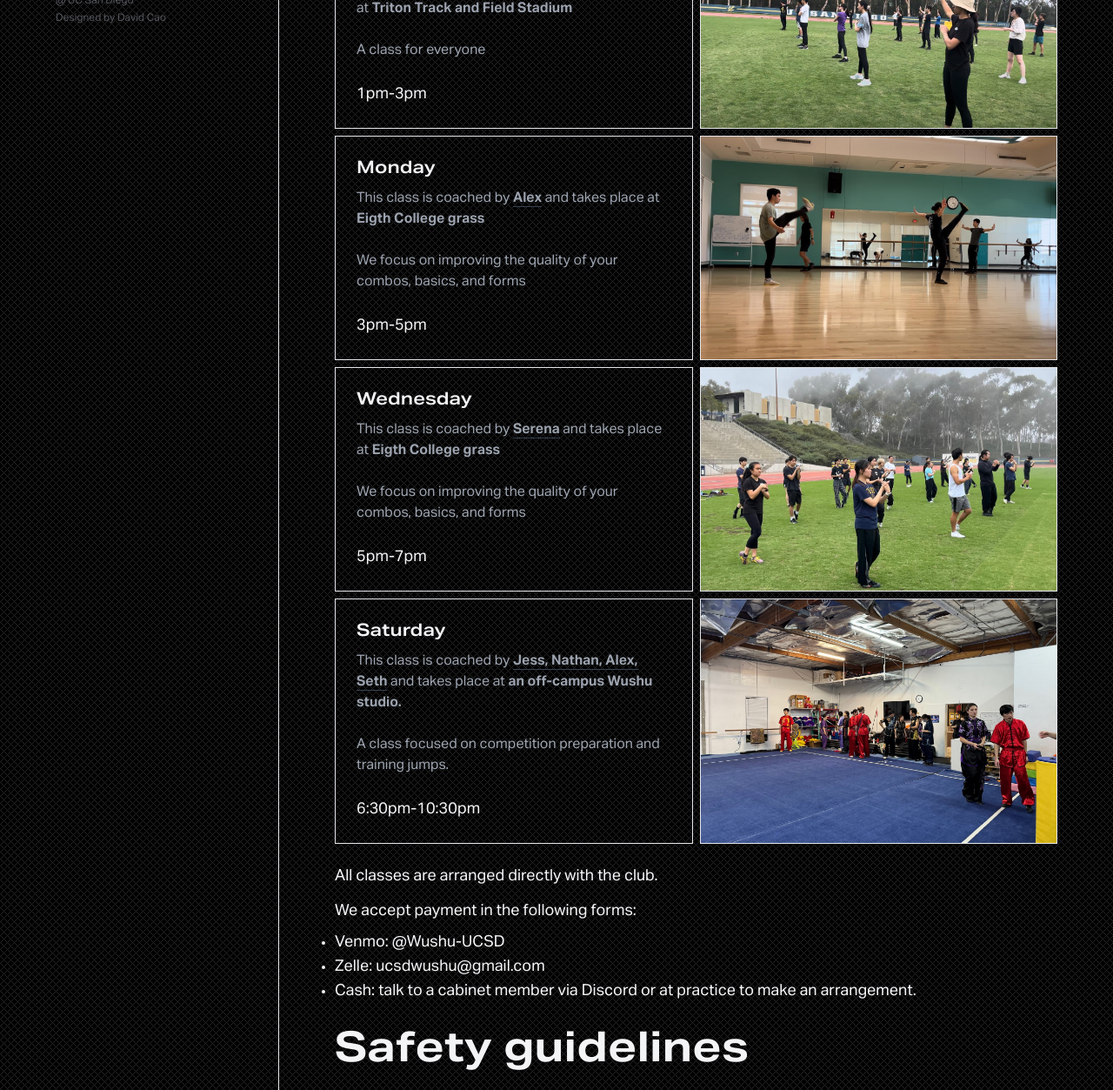
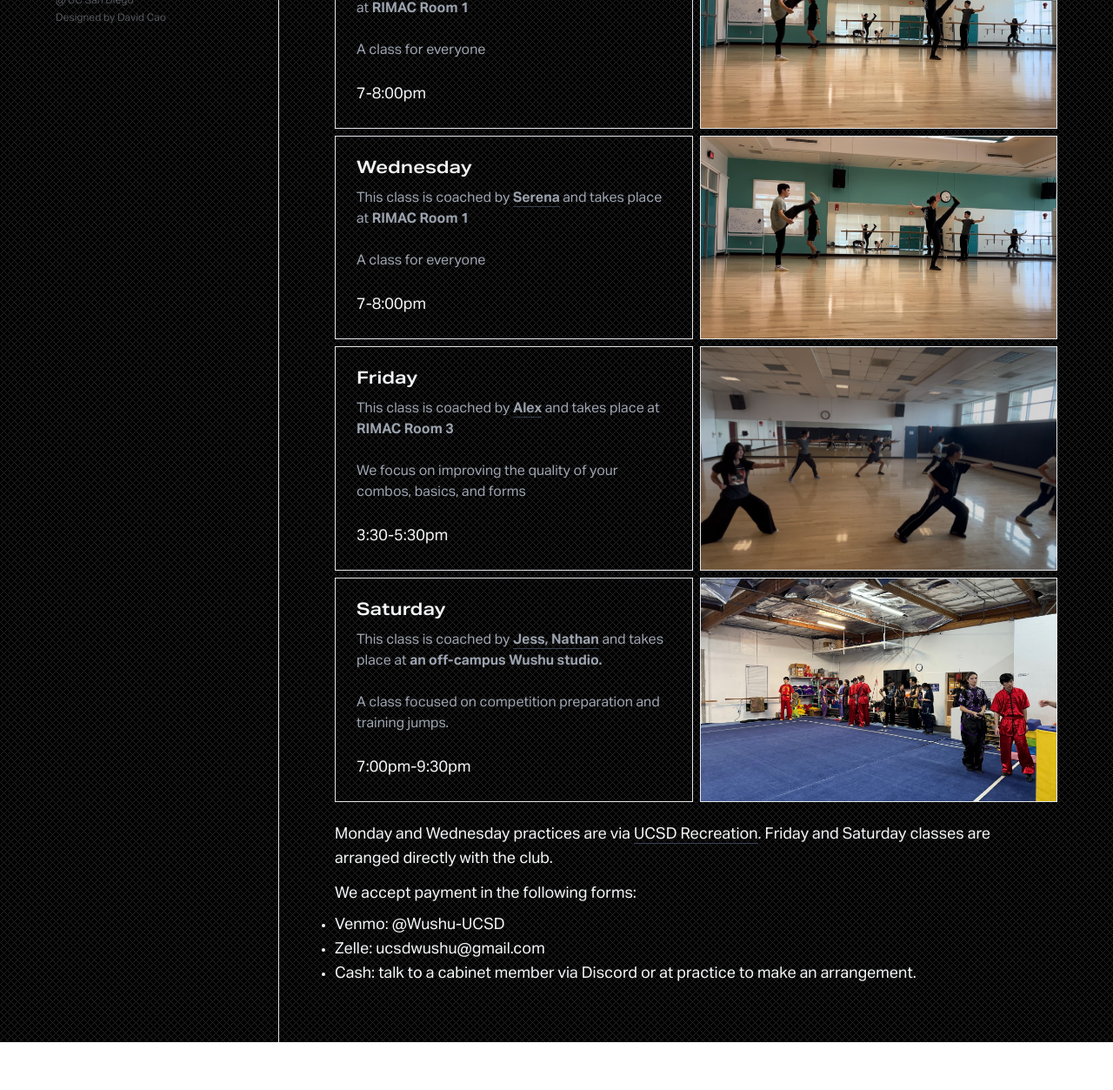
Before and after one commit to ucsdwushu/ucsdwushu.github.io, a Gatsby site: page /class in a window 1280 px wide. Shown: the part 679-1932 px from the top of the page at 87% size. After the commit the page ends 1877 px from the top, so only its background shows below. Built offline with nearby package versions, Linux system fonts and the light colour scheme; Gatsby itself is replaced by a stand-in of ours.

Commit message:
fa25 update

```diff
--- a/src/components/nav.js
+++ b/src/components/nav.js
@@ -59,9 +59,9 @@ const Nav = () => {
           <footer className="mt-8">
             <div>
               <ul className="mb-4 text-gray-300">
-                <li className="mt-1"><a className="navlist2" href="https://linktr.ee/ucsdwushu">LinkTree</a></li>
+                <li className="mt-1"><a className="navlist2" href="https://linktr.ee/wushu_at_ucsd">LinkTree</a></li>
                 <li className="mt-1"><a className="navlist2" href="https://discord.com/invite/F6gSrcG">Discord</a></li>
-                <li className="mt-1"><a className="navlist2" href="https://www.instagram.com/ucsdwushu/">Instagram</a></li>
+                <li className="mt-1"><a className="navlist2" href="https://www.instagram.com/wushu_at_ucsd/">Instagram</a></li>
                 <li className="mt-1"><a className="navlist2">Facebook</a></li>
                 <li className="mt-1"><a className="navlist2" href="https://www.youtube.com/channel/UCJJOaO7Kk3-u-qHxsRbrFuw">YouTube</a></li>
                 <li className="mt-1"><a className="navlist2" href="https://forms.gle/x2QLFT2RTkWfoLcy7">Performance Request Form</a></li>
--- a/src/pages/cabinet.js
+++ b/src/pages/cabinet.js
@@ -11,19 +11,19 @@ const IndexPage = () => {
 
   const data = useStaticQuery(graphql`
     query {
-      vivian: file(relativePath: { eq: "images/cabinet/vivian.jpg" }) {
+      vivian: file(relativePath: { eq: "images/cabinet/vivian.JPG" }) {
         childImageSharp {
-          gatsbyImageData(layout: CONSTRAINED, placeholder: TRACED_SVG, aspectRatio: 1.5)
+          gatsbyImageData(layout: CONSTRAINED, placeholder: TRACED_SVG)
         }
       }
-      benson: file(relativePath: { eq: "images/cabinet/benson.png" }) {
+      benson: file(relativePath: { eq: "images/cabinet/benson.jpg" }) {
         childImageSharp {
-          gatsbyImageData(layout: CONSTRAINED, placeholder: TRACED_SVG, aspectRatio: 1)
+          gatsbyImageData(layout: CONSTRAINED, placeholder: TRACED_SVG)
         }
       }
-      bingbing: file(relativePath: { eq: "images/cabinet/bingbing.png" }) {
+      bingbing: file(relativePath: { eq: "images/cabinet/bingbing.jpg" }) {
         childImageSharp {
-          gatsbyImageData(layout: CONSTRAINED, placeholder: TRACED_SVG, aspectRatio: 1)
+          gatsbyImageData(layout: CONSTRAINED, placeholder: TRACED_SVG)
         }
       }
       jerwey: file(relativePath: { eq: "images/cabinet/jerwey.jpg" }) {
@@ -33,7 +33,7 @@ const IndexPage = () => {
       }
       brandon: file(relativePath: { eq: "images/cabinet/brandon.JPG" }) {
         childImageSharp {
-          gatsbyImageData(layout: CONSTRAINED, placeholder: TRACED_SVG, aspectRatio: 1.1)
+          gatsbyImageData(layout: CONSTRAINED, placeholder: TRACED_SVG)
         }
       }
       bobby: file(relativePath: { eq: "images/cabinet/bobby.jpg" }) {
@@ -58,7 +58,7 @@ const IndexPage = () => {
       }
         daniel: file(relativePath: { eq: "images/cabinet/daniel.jpg" }) {
         childImageSharp {
-          gatsbyImageData(layout: CONSTRAINED, placeholder: TRACED_SVG, aspectRatio: 1)
+          gatsbyImageData(layout: CONSTRAINED, placeholder: TRACED_SVG)
         }
       }
       serena: file(relativePath: { eq: "images/cabinet/serena.jpeg" }) {
@@ -73,7 +73,7 @@ const IndexPage = () => {
       }
               alex: file(relativePath: { eq: "images/cabinet/alex.jpg" }) {
         childImageSharp {
-          gatsbyImageData(layout: CONSTRAINED, placeholder: TRACED_SVG, aspectRatio: 1.5)
+          gatsbyImageData(layout: CONSTRAINED, placeholder: TRACED_SVG)
         }
       }
       all: file(relativePath: { eq: "images/cabinet/troll.JPG" }) {
@@ -98,9 +98,9 @@ const IndexPage = () => {
           </div>
           {/*Left Column*/}
           <Member
-            title="Vice President"
+            title="vice president"
             name="vivian yu"
-            desc="vivian (虞薇) is a 4th year feeble scholar in ERC. as vice president her duties include collecting swords (currently 6 in her possession at the time of writing), trafficking goods from china, and breaking and entering into the CSE building. when she is not present at practice you may find her asleep in class, asleep in a lab meeting, or asleep at work. her favorite wushu forms are jian (straightsword) and wing chun."
+            desc="vivian (虞薇) is a 4th year feeble scholar in ERC. as vice president her duties include collecting swords (currently 6 in her possession at the time of writing), trafficking goods from china, and embezzling resources from the CSE department. when she is not present at practice you may find her asleep in class, asleep in a lab meeting, or asleep at work. her favorite wushu forms are jian (straightsword) and wing chun."
             img={data.vivian.childImageSharp.gatsbyImageData} />
           <Member
             title="Demo Choreographer"
@@ -133,7 +133,7 @@ const IndexPage = () => {
           <Member
             title="President"
             name="Jerwey Guo"
-            desc="Jerwey is a third year Sociology major. Some may say he is going through an existential crisis: an ex-vegetarian, non-STEM pre-med, constantly deciding whether he should land that jump on his two broken knees. However, knowing him, things are probably less serious in the places where he stands—it’s all made up. As club internal, he’ll keep you in the loop about the what, where, and when of all our exciting events, so stick around and keep your eyes peeled for the fun!"
+            desc="Jerwey is a fourth year Sociology major. Some may say he is going through an existential crisis: an ex-vegetarian, non-STEM pre-med, constantly deciding whether he should land that jump on his two broken knees. However, knowing him, things are probably less serious in the places where he stands—it’s all made up. As club internal, he’ll keep you in the loop about the what, where, and when of all our exciting events, so stick around and keep your eyes peeled for the fun!"
             img={data.jerwey.childImageSharp.gatsbyImageData} />
 
           <Member
@@ -150,7 +150,7 @@ const IndexPage = () => {
             <Member
             title="Historian"
             name="Novak Tatarevic"
-            desc="Novak is a second year Anthropology Major with an Archaeology concentration. In his role as historian he is mostly concerned with farming raw material (photos and videos) for the UCSD Wushu content machine. As for martial arts, he has had experience in more traditional Chinese martial arts (Shaolin Kung Fu) and has started practicing contemporary styles since joining the club. Outside of all that, he enjoys a good adventure (aka: lots of walking), nature, cooking, writing, and videogames. "
+            desc="Novak is a third year Anthropology Major with an Archaeology concentration. In his role as historian he is mostly concerned with farming raw material (photos and videos) for the UCSD Wushu content machine. As for martial arts, he has had experience in more traditional Chinese martial arts (Shaolin Kung Fu) and has started practicing contemporary styles since joining the club. Outside of all that, he enjoys a good adventure (aka: lots of walking), nature, cooking, writing, and videogames. "
             img={data.novak.childImageSharp.gatsbyImageData}/>
           {/*<Member
             title="Freeloader"
--- a/src/pages/class.js
+++ b/src/pages/class.js
@@ -22,7 +22,14 @@ const IndexPage = () => {
           }
         }
       }
-        rimac: file(relativePath: { eq: "images/class/rimac.jpg" }) {
+      rimac: file(relativePath: { eq: "images/class/rimac.jpg" }) {
+        childImageSharp {
+          fluid(maxWidth: 1280) {
+            ...GatsbyImageSharpFluid
+          }
+        }
+      }
+      rimac2: file(relativePath: { eq: "images/class/rimac2.jpg" }) {
         childImageSharp {
           fluid(maxWidth: 1280) {
             ...GatsbyImageSharpFluid
@@ -48,7 +55,7 @@ const IndexPage = () => {
             <h1 className="text-3xl lg:text-4xl mt-auto lg:pr-64 z-10" style={{ fontVariationSettings: "'wdth' 125, 'wght' 700" }}>
               Class
             </h1>
-            <h3 className="text-lg lg:text-xl text-gray-500" >Last updated <strong>Apr 7th 2025</strong></h3>
+            <h3 className="text-lg lg:text-xl text-gray-500" >Last updated <strong>Nov 10th 2025</strong></h3>
           </BackgroundImage>
 
           <div className="px-8 lg:px-16 py-16">
@@ -62,45 +69,45 @@ const IndexPage = () => {
             </p>
             <h2 className="text-2xl pt-8 pb-4" style={{ fontVariationSettings: "'wdth' 125, 'wght' 700" }}>Classes</h2>
             {<div className="grid grid-cols-1 md:grid-cols-2 gap-2 max-w-5xl">
-              {/*sunday class*/}
-              <Class
-                day="Sunday"
-                coach="Nathan"
-                location="Triton Track and Field Stadium"
-                desc="A class for everyone"
-                time="1pm-3pm"
-                img={data.track.childImageSharp.fluid}
-              />
               {/*monday class*/}
               <Class
                 day="Monday"
-                coach="Alex"
-                location="Eigth College grass"
-                desc="We focus on improving the quality of your combos, basics, and forms"
-                time="3pm-5pm"
+                coach="Serena"
+                location="RIMAC Room 1"
+                desc="A class for everyone"
+                time="7-8:00pm"
                 img={data.rimac.childImageSharp.fluid}
               />
               {/*wednesday class*/}
               <Class
                 day="Wednesday"
                 coach="Serena"
-                location="Eigth College grass"
+                location="RIMAC Room 1"
+                desc="A class for everyone"
+                time="7-8:00pm"
+                img={data.rimac.childImageSharp.fluid}
+              />
+              {/*Friday class*/}
+              <Class
+                day="Friday"
+                coach="Alex"
+                location="RIMAC Room 3"
                 desc="We focus on improving the quality of your combos, basics, and forms"
-                time="5pm-7pm"
-                img={data.track2.childImageSharp.fluid}
+                time="3:30-5:30pm"
+                img={data.rimac2.childImageSharp.fluid}
               />
               {/*saturday class*/}
               <Class
                 day="Saturday"
-                coach="Jess, Nathan, Alex, Seth"
+                coach="Jess, Nathan"
                 location="an off-campus Wushu studio."
                 desc="A class focused on competition preparation and training jumps."
-                time="6:30pm-10:30pm"
+                time="7:00pm-9:30pm"
                 img={data.gd.childImageSharp.fluid}
               />
             </div>}
             <p className="text-lg max-w-5xl pt-6">
-              All classes are arranged directly with the club.
+              Monday and Wednesday practices are via <a href="https://rec.ucsd.edu/Program/GetProgramDetails?courseId=530044c1-0b1b-47ad-9704-5e68acd2a8b9" className="border-b border-gray-700 hover:border-gray-100">UCSD Recreation</a>. Friday and Saturday classes are arranged directly with the club.
             </p>
             <p className="text-lg max-w-5xl pt-3">
               We accept payment in the following forms:
@@ -110,10 +117,10 @@ const IndexPage = () => {
                 <li>Cash: talk to a cabinet member via Discord or at practice to make an arrangement.</li>
               </ul>
             </p>
-            <h2 className="text-5xl pt-8 pb-4" style={{ fontVariationSettings: "'wdth' 125, 'wght' 700" }}>Safety guidelines</h2>
+            {/* <h2 className="text-5xl pt-8 pb-4" style={{ fontVariationSettings: "'wdth' 125, 'wght' 700" }}>Safety guidelines</h2>
             <p className="text-lg max-w-3xl">
               In accordance with UCSD Policy, wearing masks is optional but are still recommended during indoor practices
-            </p>
+            </p> */}
           </div>
         </div>
       </div>
```
Also changed, not shown: src/images/cabinet/benson.jpg (added), src/images/cabinet/bingbing.jpg (added), src/images/cabinet/vivian.JPG (added), src/images/class/rimac2.jpg (added), 2 other files.
